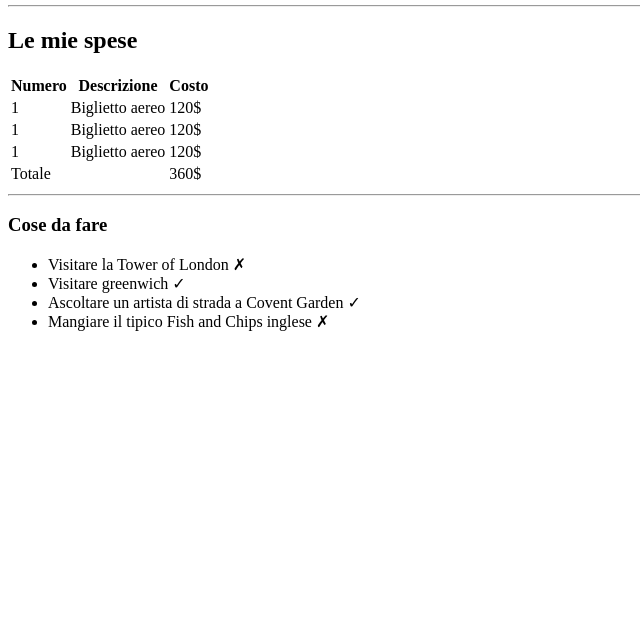
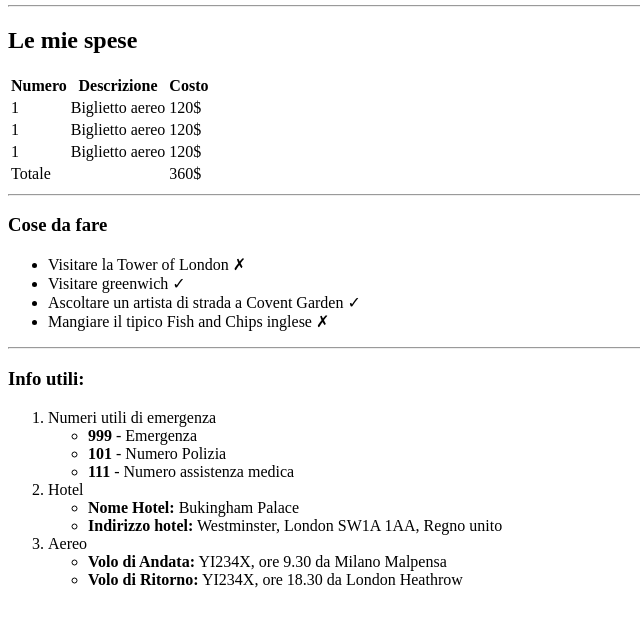
Before and after one commit to iLBigga/html-london-trip, a plain HTML site: page index.html in a window 1280 px wide. Shown: the part 101-728 px from the top of the page, without its empty margins (0-640 px from the left). Drawn offline with Linux system fonts and the light colour scheme.

Commit message:
Aggiunta terza sezione

```diff
--- a/index.html
+++ b/index.html
@@ -69,7 +69,36 @@
                 <li>Mangiare il tipico Fish and Chips inglese &cross;</li>
             </ul>
         </section>
+
+
+        <hr>
+
+        <!-- Terza sezione: info utili -->
+
+        <section>
+            <h3>Info utili:</h3>
+            <ol>
+                <li>Numeri utili di emergenza
+                    <ul>
+                        <li><strong>999</strong> - Emergenza</li>
+                        <li><strong>101</strong> - Numero Polizia</li>
+                        <li><strong>111</strong> - Numero assistenza medica</li>
+                    </ul>
+                </li>
+                <li>Hotel
+                    <ul>
+                        <li><strong>Nome Hotel:</strong> Bukingham Palace</li>
+                        <li><strong>Indirizzo hotel:</strong> Westminster, London SW1A 1AA, Regno unito</li>
+                    </ul>
+                </li>
+                <li>Aereo
+                    <ul>
+                        <li><strong>Volo di Andata:</strong> YI234X, ore 9.30 da Milano Malpensa</li>
+                        <li><strong>Volo di Ritorno:</strong> YI234X, ore 18.30 da London Heathrow</li>
+                    </ul>
+                </li>
+            </ol>
+        </section>
     </main>
-
 </body>
 </html>
```
